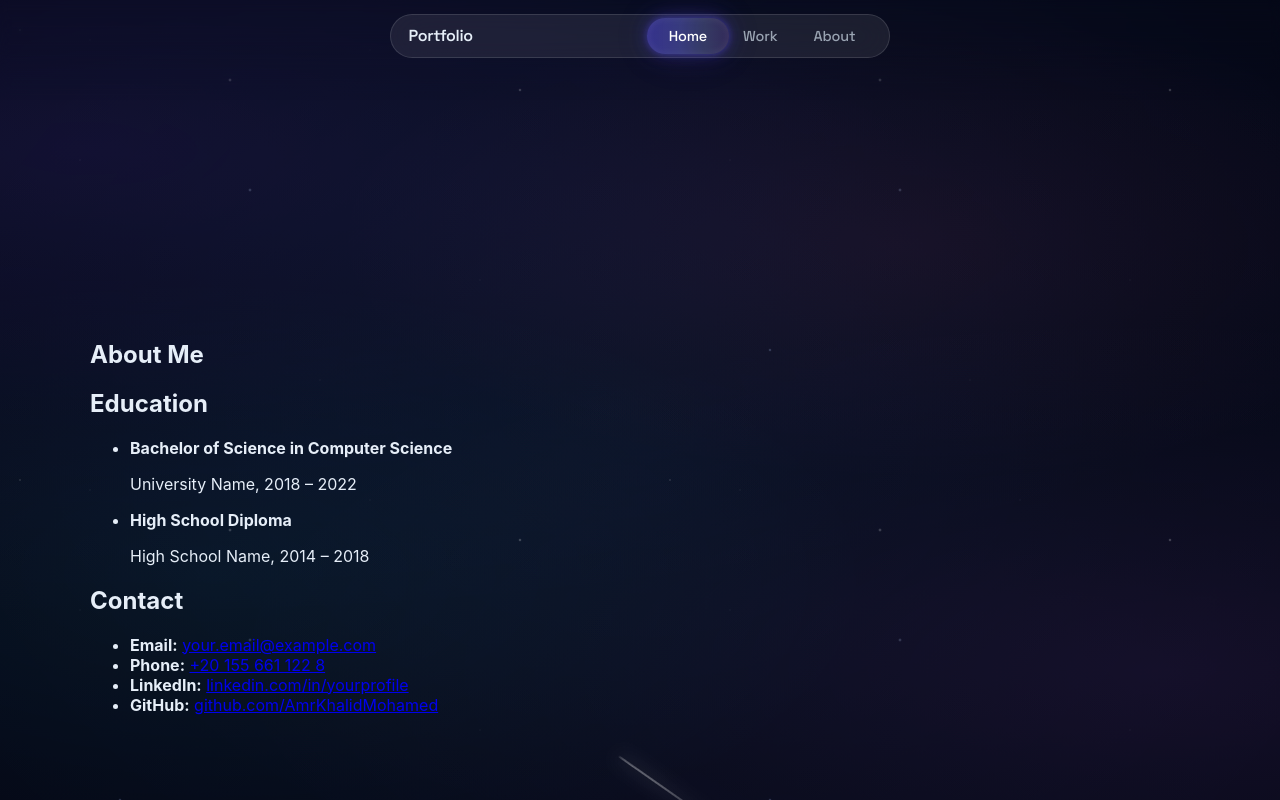
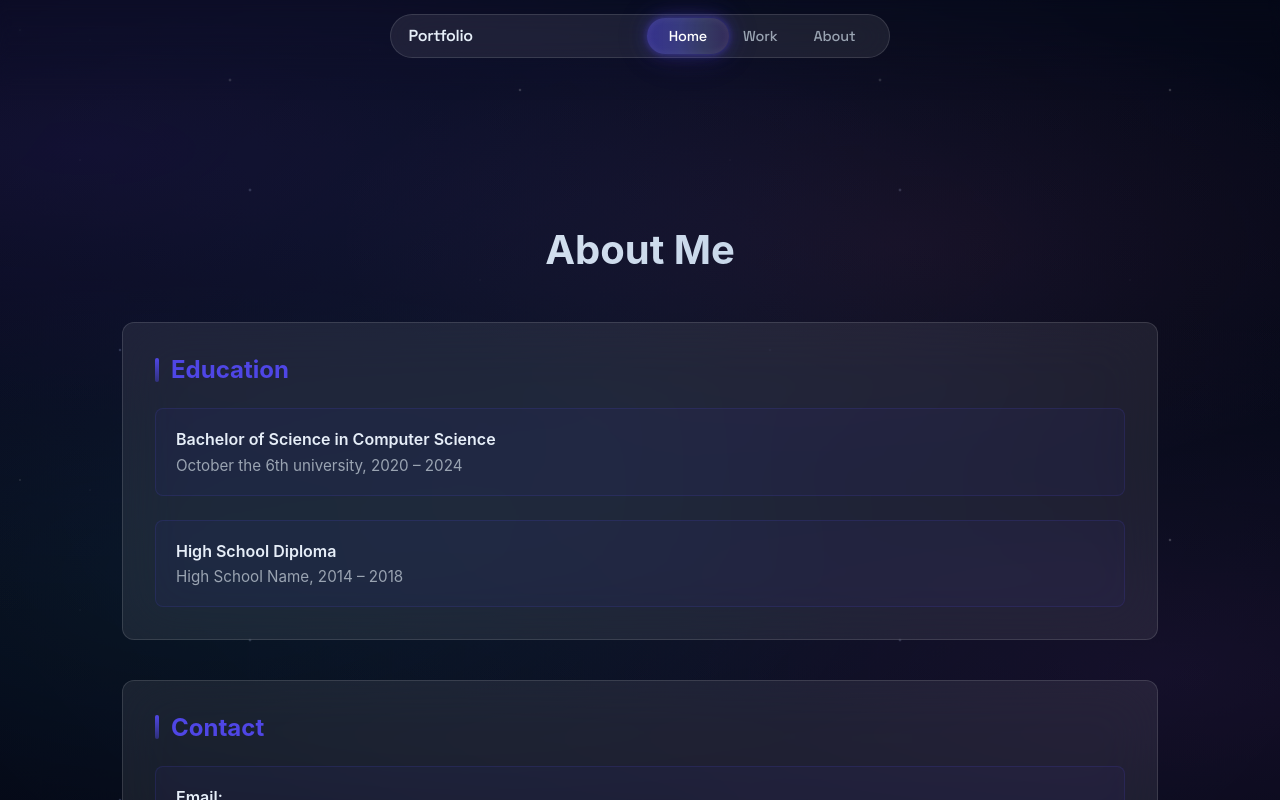
Before and after one commit to AmrKhalidMohamed/Portofolio, a React (Vite) app: page /about in a window 1280 px wide. Shown: the top 800 px of the page. Built offline with nearby package versions, Linux system fonts and the light colour scheme; a web font is replaced by a local one.

Commit message:
Add glassmorphism styling to About section matching website theme

```diff
--- a/src/App.jsx
+++ b/src/App.jsx
@@ -2,7 +2,7 @@ import React from 'react'
 import { Routes, Route } from 'react-router-dom'
 import Navbar from './components/Navbar'
 import Home from './pages/Home'
-import About from './pages/About'
+import About from './components/About'
 import './index.css'
 
 export default function App() {
--- a/src/pages/About.jsx
+++ b/src/components/About.jsx
@@ -10,7 +10,7 @@ export default function About() {
         <ul className="education-list">
           <li>
             <strong>Bachelor of Science in Computer Science</strong>
-            <p>University Name, 2018 – 2022</p>
+            <p>October the 6th university, 2020 – 2024</p>
           </li>
           <li>
             <strong>High School Diploma</strong>
@@ -24,7 +24,7 @@ export default function About() {
         <ul className="contact-list">
           <li>
             <strong>Email:</strong>{' '}
-            <a href="mailto:your.email@example.com">your.email@example.com</a>
+            <a href="mailto:amrkfawzy@gmail.com">amrkfawzy@gmail.com</a>
           </li>
           <li>
             <strong>Phone:</strong>{' '}
@@ -32,8 +32,8 @@ export default function About() {
           </li>
           <li>
             <strong>LinkedIn:</strong>{' '}
-            <a href="https://linkedin.com/in/yourprofile" target="_blank" rel="noreferrer">
-              linkedin.com/in/yourprofile
+            <a href="https://www.linkedin.com/in/amr-k-fawzy-5a9222393" target="_blank" rel="noreferrer">
+              linkedin.com/in/amr-k-fawzy-5a9222393
             </a>
           </li>
           <li>
--- a/src/index.css
+++ b/src/index.css
@@ -632,3 +632,147 @@ body::after {
 @keyframes caretBlink {
   50% { opacity: 0; }
 }
+
+/* About Section */
+.about-page {
+  padding: 4rem 0;
+  max-width: 1100px;
+  margin: 0 auto;
+  padding-left: 2rem;
+  padding-right: 2rem;
+}
+
+.about-page h1 {
+  font-size: 2.5rem;
+  margin-bottom: 3rem;
+  text-align: center;
+  background: linear-gradient(135deg, #e6eef8 0%, #b4c8e0 100%);
+  -webkit-background-clip: text;
+  -webkit-text-fill-color: transparent;
+  background-clip: text;
+}
+
+.about-section {
+  margin-bottom: 2.5rem;
+  padding: 2rem;
+  background: var(--light-glass);
+  backdrop-filter: blur(28px);
+  -webkit-backdrop-filter: blur(28px);
+  border: 1px solid rgba(255, 255, 255, 0.12);
+  border-radius: 12px;
+  transition: all 0.3s ease;
+}
+
+.about-section:hover {
+  border-color: rgba(79, 70, 229, 0.3);
+  box-shadow: 0 8px 32px rgba(79, 70, 229, 0.08), inset 0 0 20px rgba(255, 255, 255, 0.04);
+}
+
+.about-section h2 {
+  font-size: 1.5rem;
+  margin: 0 0 1.5rem 0;
+  color: var(--accent);
+  display: flex;
+  align-items: center;
+  gap: 0.75rem;
+}
+
+.about-section h2::before {
+  content: "";
+  width: 4px;
+  height: 24px;
+  background: linear-gradient(180deg, var(--accent), rgba(79, 70, 229, 0.4));
+  border-radius: 2px;
+}
+
+.education-list,
+.contact-list {
+  list-style: none;
+  margin: 0;
+  padding: 0;
+  display: flex;
+  flex-direction: column;
+  gap: 1.5rem;
+}
+
+.education-list li,
+.contact-list li {
+  padding: 1.25rem;
+  background: rgba(79, 70, 229, 0.05);
+  border: 1px solid rgba(79, 70, 229, 0.15);
+  border-radius: 8px;
+  transition: all 0.3s ease;
+}
+
+.education-list li:hover,
+.contact-list li:hover {
+  background: rgba(79, 70, 229, 0.1);
+  border-color: rgba(79, 70, 229, 0.3);
+  transform: translateX(4px);
+  box-shadow: 0 4px 16px rgba(79, 70, 229, 0.1);
+}
+
+.education-list strong,
+.contact-list strong {
+  display: block;
+  color: #e6eef8;
+  font-weight: 600;
+  margin-bottom: 0.4rem;
+}
+
+.education-list p {
+  margin: 0;
+  color: var(--muted);
+  font-size: 0.95rem;
+}
+
+.contact-list a {
+  color: var(--accent);
+  text-decoration: none;
+  font-weight: 500;
+  transition: all 0.2s ease;
+  position: relative;
+}
+
+.contact-list a::after {
+  content: "";
+  position: absolute;
+  bottom: -2px;
+  left: 0;
+  width: 0;
+  height: 1.5px;
+  background: var(--accent);
+  transition: width 0.3s ease;
+}
+
+.contact-list a:hover::after {
+  width: 100%;
+}
+
+.contact-list a:hover {
+  color: #6366f1;
+}
+
+@media (max-width: 768px) {
+  .about-page {
+    padding-left: 1rem;
+    padding-right: 1rem;
+  }
+
+  .about-page h1 {
+    font-size: 2rem;
+  }
+
+  .about-section {
+    padding: 1.5rem;
+  }
+
+  .about-section h2 {
+    font-size: 1.25rem;
+  }
+
+  .education-list li,
+  .contact-list li {
+    padding: 1rem;
+  }
+}
--- a/src/pages/Home.jsx
+++ b/src/pages/Home.jsx
@@ -1,7 +1,7 @@
 import React, { useState, useEffect } from "react"
 import HeroSection from "../components/HeroSection"
 import WorkSection from "../components/WorkSection"
-import About from "./About"
+import About from "../components/About"
 
 export default function Home() {
   const [scrollY, setScrollY] = useState(0)
```
